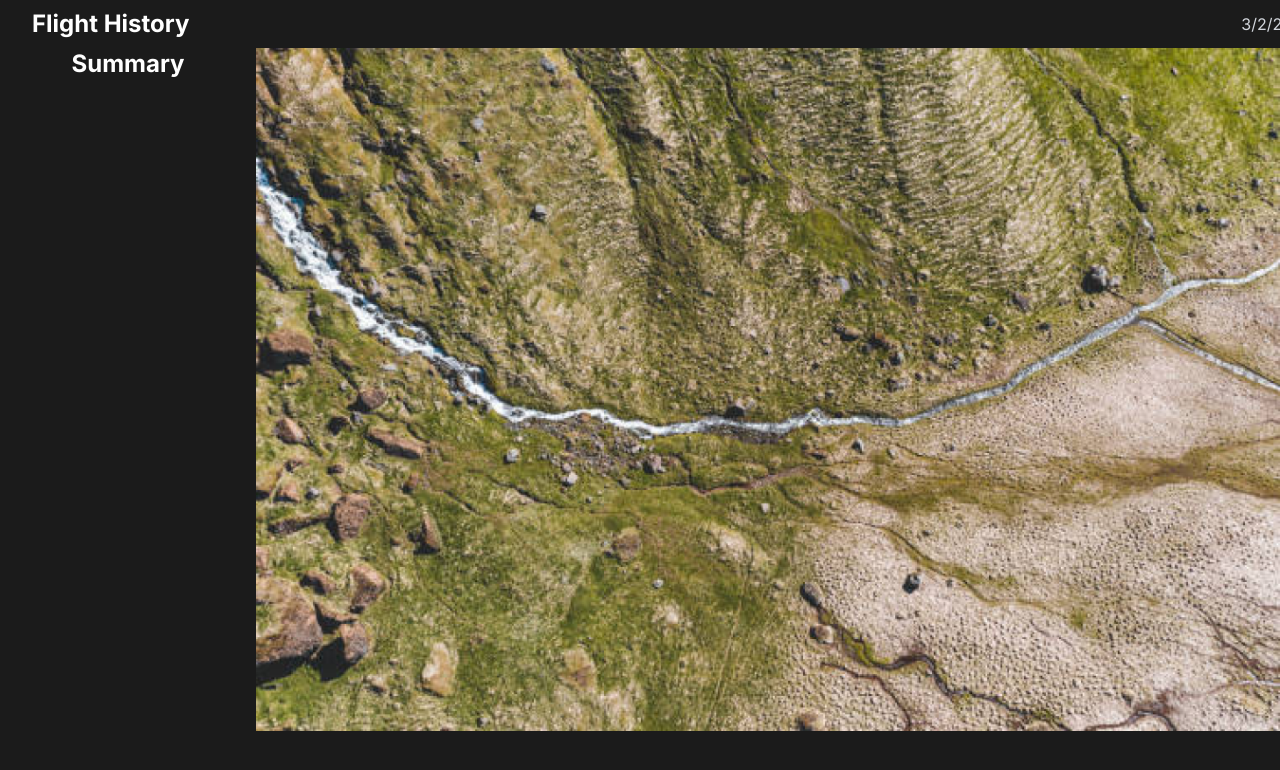
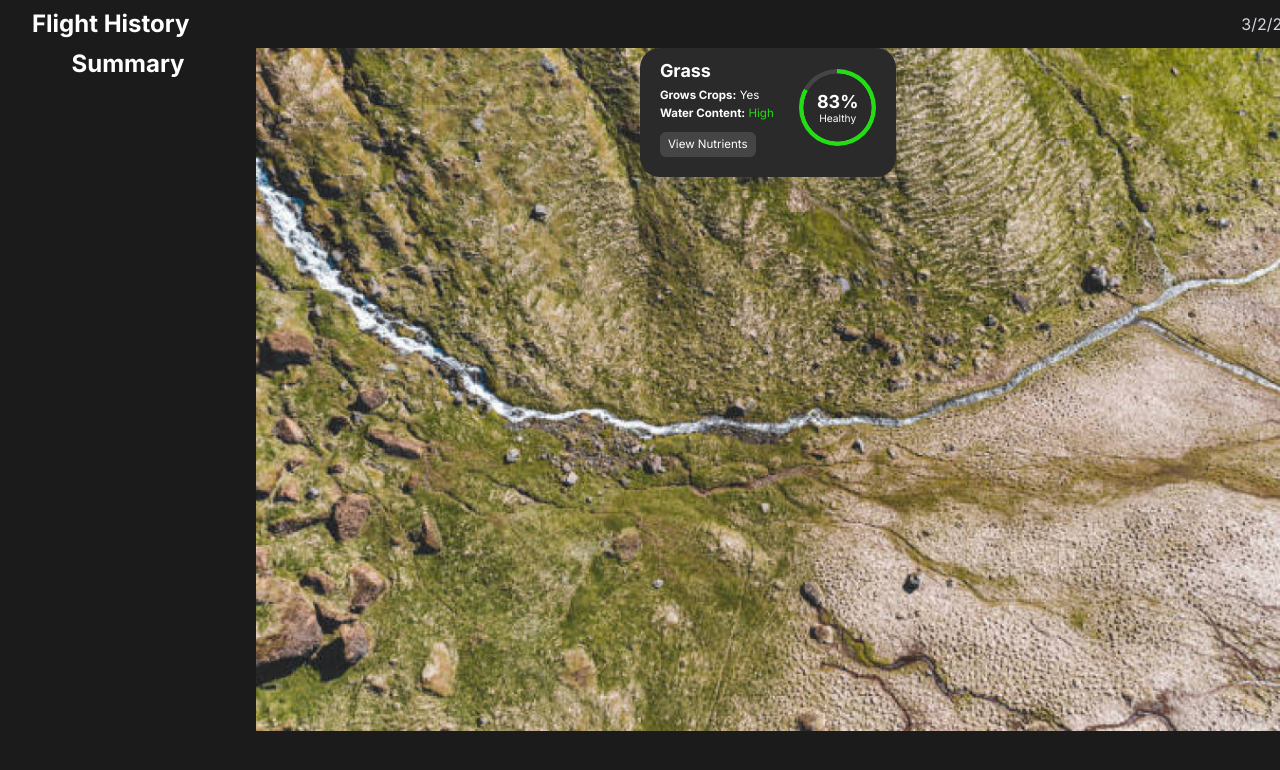
Before and after one commit to NadulaG/SMathHacks2024, a SvelteKit app in the folder web/: page / in a window 1280 px wide. Shown: the top 770 px of the page. Built offline with nearby package versions, Linux system fonts and the light colour scheme.

Commit message:
Added Basic Popup

```diff
--- a/web/src/routes/+page.svelte
+++ b/web/src/routes/+page.svelte
@@ -1,3 +1,7 @@
+<script>
+  import Popup from "./Popup.svelte";
+</script>
+
 <!-- TOP BAR -->
 <div class="bg-[#1B1B1B] py-2">
   <div class="container ml-8 mx-auto">
@@ -22,9 +26,12 @@
   </div>
 
   <div class="flex justify-center flex-1">
+    <Popup healthPercent=0.83 waterContent="High" growsCrops="Yes"/>
     <img src="/landscape.png" alt="landscape" class="w-full h-fit" />
   </div>
 </div>
+
+
 
 <style lang="postcss">
   :global(html) {
--- /dev/null
+++ b/web/src/routes/CirlceProgressBar.svelte
@@ -0,0 +1,34 @@
+<script>
+	export let percent
+	const angle = 360 * percent
+
+	let color
+
+	if(0 <= angle && angle < (1/3)*360){
+		color = "#F94B4B";
+	}
+	else if ((1/3)*360 <= angle && angle < (2/3)*360){
+		color = "#F4B71A";
+	}
+	else{
+		color = "#24DD14";
+	}
+
+	// Adapt the logic according to the approach
+	const background = `radial-gradient(#2A2A2A 62%, transparent 63%),
+	conic-gradient(transparent 0deg ${angle}deg, #454545 ${angle}deg 360deg),
+    ${color}`;
+
+	$: cssVarStyles = `--background:${background}`
+</script>
+
+<style>
+#progress-circle {
+  background: var(--background);
+  border-radius: 50%;
+  width: 6dvw;
+  height: 6dvw;
+}
+</style>
+
+<div id="progress-circle" style="{cssVarStyles}"></div>
--- /dev/null
+++ b/web/src/routes/Popup.svelte
@@ -0,0 +1,104 @@
+<script>
+    import CirlceProgressBar from "./CirlceProgressBar.svelte";
+    export let healthPercent;
+    export let waterContent;
+    export let growsCrops;
+
+    let waterContentColor;
+
+    switch(waterContent){
+        case "Low":
+            waterContentColor = "#F94B4B";
+            break;
+        case "Med":
+            waterContentColor = "#F4B71A"
+            break;
+        case "High":
+            waterContentColor = "#24DD14"
+            break;
+        default:
+            waterContentColor = "white";
+            break;
+    }
+
+    // $: cssVarStyles = `--color:${waterContentColor}`
+</script>
+
+
+<div class="popup">
+    <div class="text">
+        <h2>Grass</h2>
+        <p><b>Grows Crops:</b> {growsCrops}</p>
+        <p><b>Water Content:</b> <span style="color: {waterContentColor}">{waterContent}</span></p>
+        <button>View Nutrients</button>
+    </div>
+    <div class="percentage">
+        <CirlceProgressBar percent={healthPercent} />
+        <div class="percent-text">
+            <h3>{healthPercent*100}%</h3>
+            <h4>Healthy</h4>
+        </div>
+    </div>
+</div>
+
+<style>
+
+    * {
+        margin: 0;
+        padding: 0;
+        box-sizing: border-box;
+    }
+
+    .popup {
+        position: absolute;
+        background-color: #2A2A2A;
+        color: white;
+        display: flex;
+        border-radius: 20px;
+        justify-content: space-between;
+        align-items: center;
+        padding: 10px 20px 20px 20px;
+        gap: 2dvw;
+    }
+
+    h2 {
+        font-size: 1.4vw;
+        font-weight: 700;
+        margin-bottom: 0.2dvw;
+    }
+
+    p {
+        font-size: 0.9dvw;
+    }
+
+    .percentage {
+        display: flex;
+        align-items: center;
+        justify-content: center;
+        text-align: center;
+    }
+
+    .percentage .percent-text {
+        position: absolute;
+    }
+
+    .percent-text h3 {
+        font-size: 1.4dvw;
+        font-weight: 700;
+    }
+
+    .percent-text h4 {
+        margin-top: -4px;
+        font-size: 0.8dvw;
+    }
+
+    .text button {
+        background-color: #454545;
+        color: white;
+        padding: 4px 8px;
+        margin-top: 0.8dvw;
+        border-radius: 6px;
+        font-size: 0.9dvw;
+    }
+
+</style>
```
